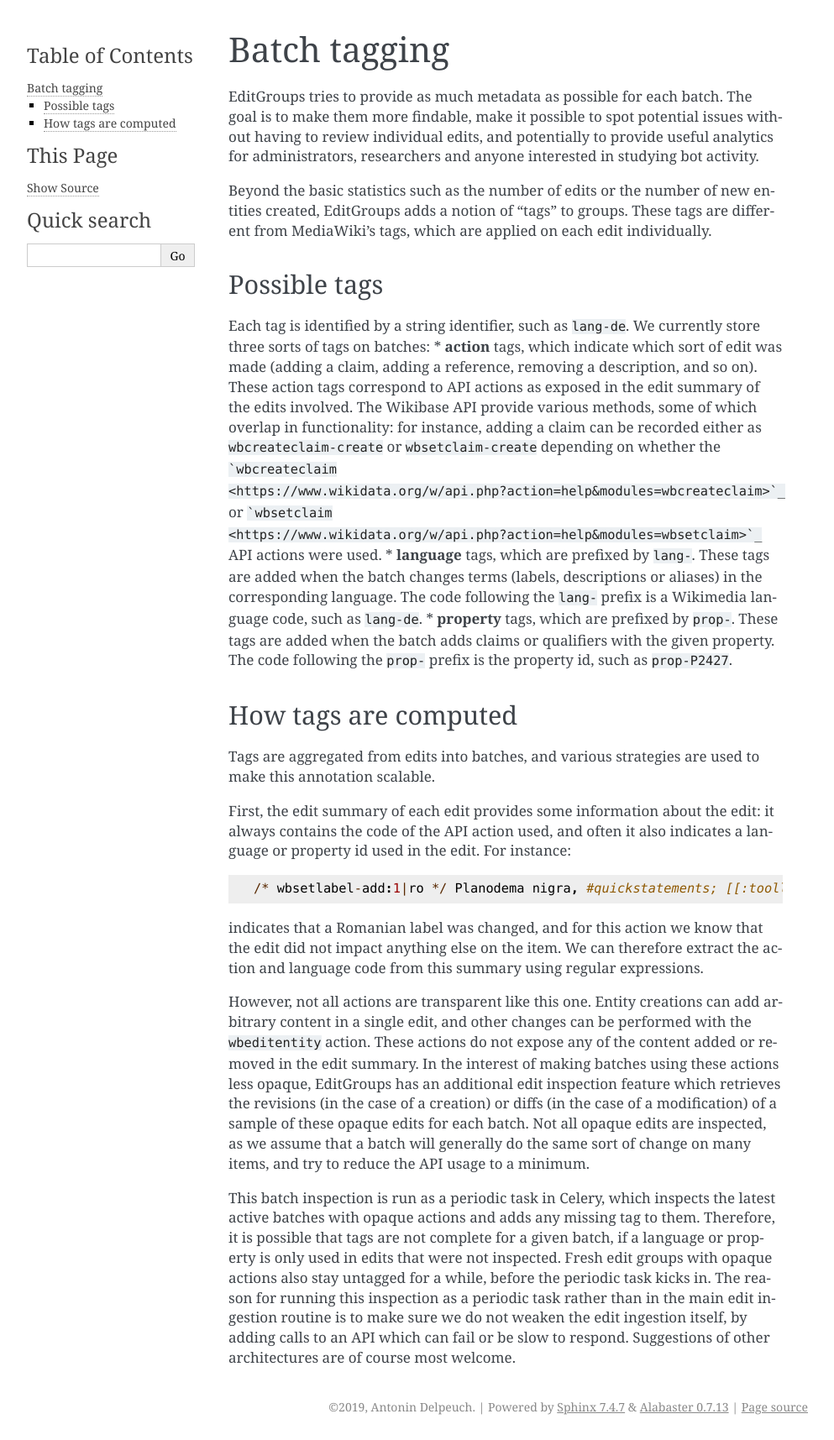
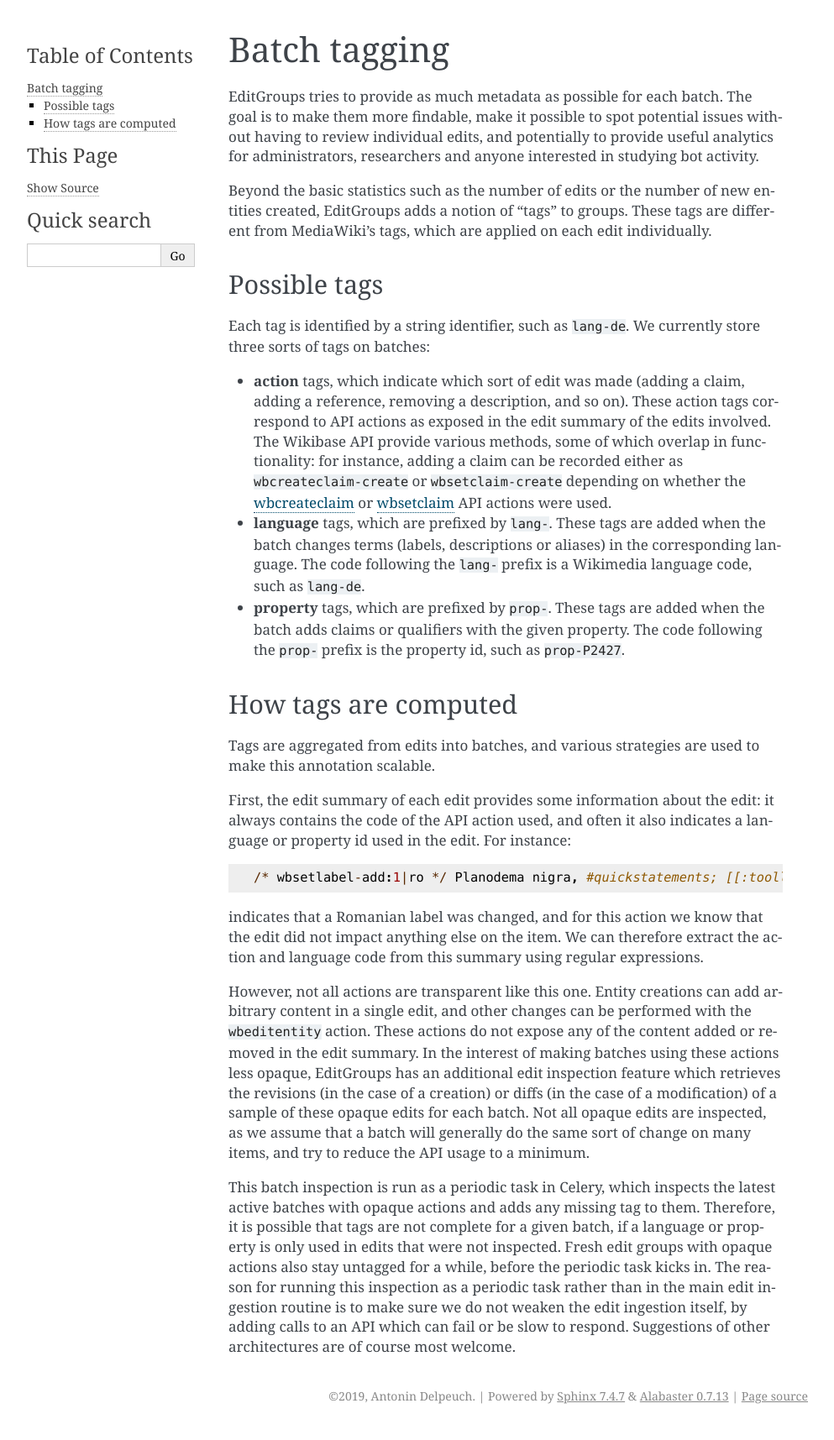
Before and after one commit to Wikidata/editgroups, a Sphinx documentation site: the page built from docs/tagging.rst, in a window 1280 px wide. Shown: the whole page at 84% size, without its empty margins (148-1141 px from the left). Built offline with Sphinx 7.4.7, drawn with Linux system fonts in a browser that asks for light colours.

Commit message:
Fix docs

````diff
--- a/docs/tagging.rst
+++ b/docs/tagging.rst
@@ -17,12 +17,10 @@ Possible tags
 
 Each tag is identified by a string identifier, such as ``lang-de``.
 We currently store three sorts of tags on batches:
-* **action** tags, which indicate which sort of edit was made (adding a claim, adding a reference, removing a description, and so on). These action tags correspond to API actions as exposed in the edit summary of the edits involved. The Wikibase API provide
-various methods, some of which overlap in functionality: for instance, adding a claim can be recorded either as ``wbcreateclaim-create`` or ``wbsetclaim-create`` depending on whether the ```wbcreateclaim
-<https://www.wikidata.org/w/api.php?action=help&modules=wbcreateclaim>`_`` or ```wbsetclaim
-<https://www.wikidata.org/w/api.php?action=help&modules=wbsetclaim>`_`` API actions were used.
-* **language** tags, which are prefixed by ``lang-``. These tags are added when the batch changes terms (labels, descriptions or aliases) in the corresponding language. The code following the ``lang-`` prefix is a Wikimedia language code, such as ``lang-de``.
-* **property** tags, which are prefixed by ``prop-``. These tags are added when the batch adds claims or qualifiers with the given property. The code following the ``prop-`` prefix is the property id, such as ``prop-P2427``.
+
+- **action** tags, which indicate which sort of edit was made (adding a claim, adding a reference, removing a description, and so on). These action tags correspond to API actions as exposed in the edit summary of the edits involved. The Wikibase API provide various methods, some of which overlap in functionality: for instance, adding a claim can be recorded either as ``wbcreateclaim-create`` or ``wbsetclaim-create`` depending on whether the `wbcreateclaim <https://www.wikidata.org/w/api.php?action=help&modules=wbcreateclaim>`_ or `wbsetclaim <https://www.wikidata.org/w/api.php?action=help&modules=wbsetclaim>`_ API actions were used.
+- **language** tags, which are prefixed by ``lang-``. These tags are added when the batch changes terms (labels, descriptions or aliases) in the corresponding language. The code following the ``lang-`` prefix is a Wikimedia language code, such as ``lang-de``.
+- **property** tags, which are prefixed by ``prop-``. These tags are added when the batch adds claims or qualifiers with the given property. The code following the ``prop-`` prefix is the property id, such as ``prop-P2427``.
 
 How tags are computed
 ---------------------
````
Also changed, not shown: docs/install.rst (+10 -6 lines).
